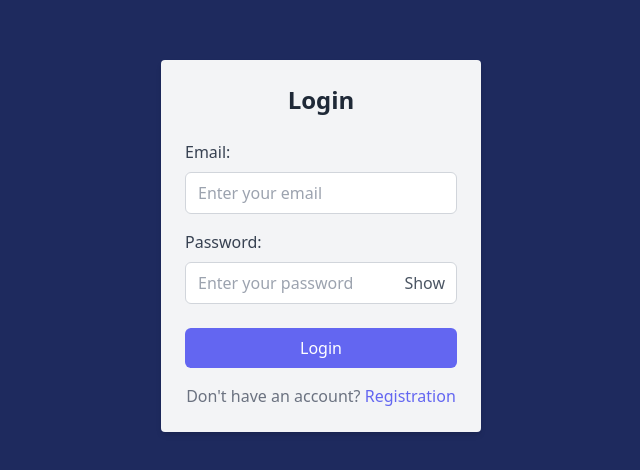
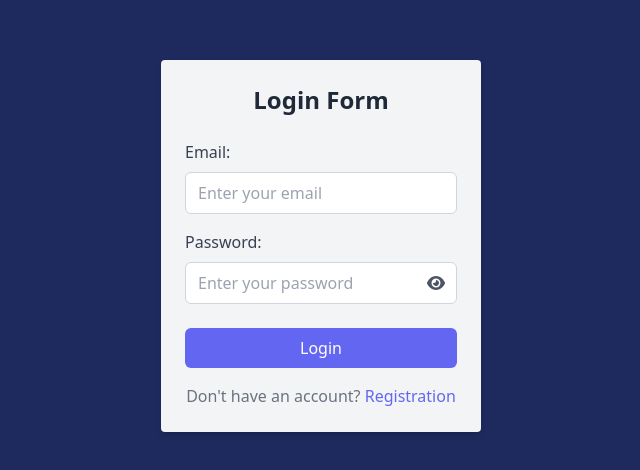
Before and after one commit to ishanrana363/Portfolio-Dashboard, a React (Vite) app: page / in a window 1280 px wide. Shown: the part 154-624 px from the top of the page, without its empty margins (319-959 px from the left). Built offline with nearby package versions, Linux system fonts and the light colour scheme.

Commit message:
admin profile show

```diff
--- a/package.json
+++ b/package.json
@@ -10,6 +10,8 @@
     "preview": "vite preview"
   },
   "dependencies": {
+    "@fortawesome/free-solid-svg-icons": "^6.6.0",
+    "@fortawesome/react-fontawesome": "^0.2.2",
     "axios": "^1.7.7",
     "framer-motion": "^11.11.4",
     "jwt-decode": "^4.0.0",
--- a/src/component/AdminNavbar/AdminNavbar.jsx
+++ b/src/component/AdminNavbar/AdminNavbar.jsx
@@ -31,7 +31,7 @@ const AdminNavbar = () => {
       <div className="">
         <div className="navbar bg-navBar">
           <div className="flex-1">
-            <NavLink to="/" className="btn btn-ghost text-3xl font-mono font-bold">
+            <NavLink to="" className="btn btn-ghost text-3xl font-mono font-bold">
               Portfolio
             </NavLink>
           </div>
--- a/src/component/login-form/LoginForm.jsx
+++ b/src/component/login-form/LoginForm.jsx
@@ -2,9 +2,14 @@ import React, { useState } from 'react';
 import { Link } from 'react-router-dom'; // Assuming you're using react-router for navigation
 import toast, { Toaster } from 'react-hot-toast';
 import { adminLoginApi } from './../../apiRequest/admin-api/loginApi';
+import { motion } from "framer-motion";
+import { FontAwesomeIcon } from "@fortawesome/react-fontawesome";
+import { faEye, faEyeSlash } from "@fortawesome/free-solid-svg-icons";
+import SpinnerLoader from './../full-screen-loder/Spinner';
 
 function LoginForm() {
     const [showPassword, setShowPassword] = useState(false);
+    const [loader, setLoader] = useState(false);
 
     const handleTogglePassword = () => {
         setShowPassword(!showPassword);
@@ -19,7 +24,9 @@ function LoginForm() {
             email,
             password
         };
+        setLoader(true);
         let response = await adminLoginApi(payload);
+        setLoader(false)
         if(response){
             window.location.href = "/dashboard";
             toast.success("Login successful")
@@ -32,15 +39,25 @@ function LoginForm() {
 
     return (
         <>
-            <div className="flex justify-center bg-sideBarColor items-center h-screen">
-                <form onSubmit={handleSubmit}
+            <motion.div
+                className="flex justify-center bg-sideBarColor items-center h-screen"
+                initial={{ scale: 0.5 }} // Starts smaller (zoomed out)
+                animate={{ scale: 1 }}   // Zooms in
+                transition={{ duration: 0.8 }} // Animation duration
+            >
+                <form
+                    onSubmit={handleSubmit}
                     className="bg-gray-100 p-6 rounded shadow-md w-80"
-
                 >
-                    <h2 className="text-2xl font-bold mb-6 text-center">Login</h2>
+                    <h2 className="text-2xl font-bold mb-6 text-center">Login Form</h2>
 
                     {/* Email Input */}
-                    <div className="mb-4">
+                    <motion.div
+                        className="mb-4"
+                        initial={{ opacity: 0, x: -100 }} // Starts off-screen (left)
+                        animate={{ opacity: 1, x: 0 }}   // Fades in and moves to position
+                        transition={{ duration: 0.6 }}   // Animation duration
+                    >
                         <label className="block text-gray-700 mb-2" htmlFor="email">
                             Email:
                         </label>
@@ -51,10 +68,15 @@ function LoginForm() {
                             className="w-full px-3 py-2 border border-gray-300 rounded-md focus:outline-none focus:border-indigo-500"
                             placeholder="Enter your email"
                         />
-                    </div>
+                    </motion.div>
 
                     {/* Password Input with Toggle */}
-                    <div className="mb-6">
+                    <motion.div
+                        className="mb-6"
+                        initial={{ opacity: 0, x: 100 }} // Starts off-screen (right)
+                        animate={{ opacity: 1, x: 0 }}   // Fades in and moves to position
+                        transition={{ duration: 0.6, delay: 0.2 }} // Delayed animation
+                    >
                         <label className="block text-gray-700 mb-2" htmlFor="password">
                             Password:
                         </label>
@@ -71,23 +93,27 @@ function LoginForm() {
                                 className="absolute inset-y-0 right-0 px-3 text-gray-600 focus:outline-none"
                                 onClick={handleTogglePassword}
                             >
-                                {showPassword ? "Hide" : "Show"}
+                                {/* Toggle between eye and eye-slash icon */}
+                                <FontAwesomeIcon icon={showPassword ? faEyeSlash : faEye} />
                             </button>
                         </div>
-                    </div>
+                    </motion.div>
 
                     {/* Submit Button */}
-                    <button
+                    <motion.button
                         type="submit"
                         className="w-full bg-indigo-500 text-white py-2 rounded-md hover:bg-indigo-600 transition duration-300"
+                        initial={{ scale: 0.8 }} // Starts slightly smaller
+                        animate={{ scale: 1 }}   // Scales up to full size
+                        transition={{ duration: 0.3 }} // Quick animation
                     >
                         Login
-                    </button>
+                    </motion.button>
 
                     {/* Registration Link */}
                     <div className="mt-4">
                         <p className="text-center text-gray-500">
-                            Don't have an account?{' '}
+                            Don't have an account?{" "}
                             <Link
                                 to="/registration"
                                 className="text-indigo-500 hover:text-indigo-600 transition duration-300"
@@ -97,7 +123,12 @@ function LoginForm() {
                         </p>
                     </div>
                 </form>
-            </div>
+            </motion.div>
+            {
+                loader && (
+                    <SpinnerLoader></SpinnerLoader>
+                )
+            }
             <Toaster position="top-center" reverseOrder={false} />
         </>
     );
--- a/src/component/registration-form/RegistrationFrom.jsx
+++ b/src/component/registration-form/RegistrationFrom.jsx
@@ -5,9 +5,13 @@ import { Toaster } from 'react-hot-toast';
 import { uploadImg } from '../../upload-img/UploadImg';
 import Swal from 'sweetalert2';
 import { createAccount } from './../../apiRequest/admin-api/adminApi';
+import { useState } from 'react';
+import SpinnerLoader from '../full-screen-loder/Spinner';
 
 function RegistrationForm() {
+    const [loader,setLoader] = useState(false);
 
+    const navigate = useNavigate();
     // Framer Motion animation variants for the form zoom-in effect
     const formVariant = {
         hidden: { opacity: 0, scale: 0.8 },
@@ -41,8 +45,9 @@ function RegistrationForm() {
             ImageUrl = await uploadImg(img);
         }
         const payload = { name, email, password, img: ImageUrl };
-
+        setLoader(true);
         let res = await createAccount(payload);
+        setLoader(false);
         if (res) {
             Swal.fire({
                 position: "top-end",
@@ -147,7 +152,7 @@ function RegistrationForm() {
                         <p className="text-center text-gray-500">
                             Already have an account?{' '}
                             <Link
-                                to="/"
+                                to="/login"
                                 className="text-indigo-500 hover:text-indigo-600 transition duration-300"
                             >
                                 Login
@@ -155,7 +160,13 @@ function RegistrationForm() {
                         </p>
                     </div>
                 </motion.form>
-
+                {
+                    loader && (
+                        <div>
+                            <SpinnerLoader></SpinnerLoader>
+                        </div>
+                    )
+                }
             </div>
             <Toaster position="top-center" reverseOrder={false} />
         </>
```
Also changed, not shown: src/router/Router.jsx (+3 -7 lines), 1 other file (tests, documents, lock files or other folders).
